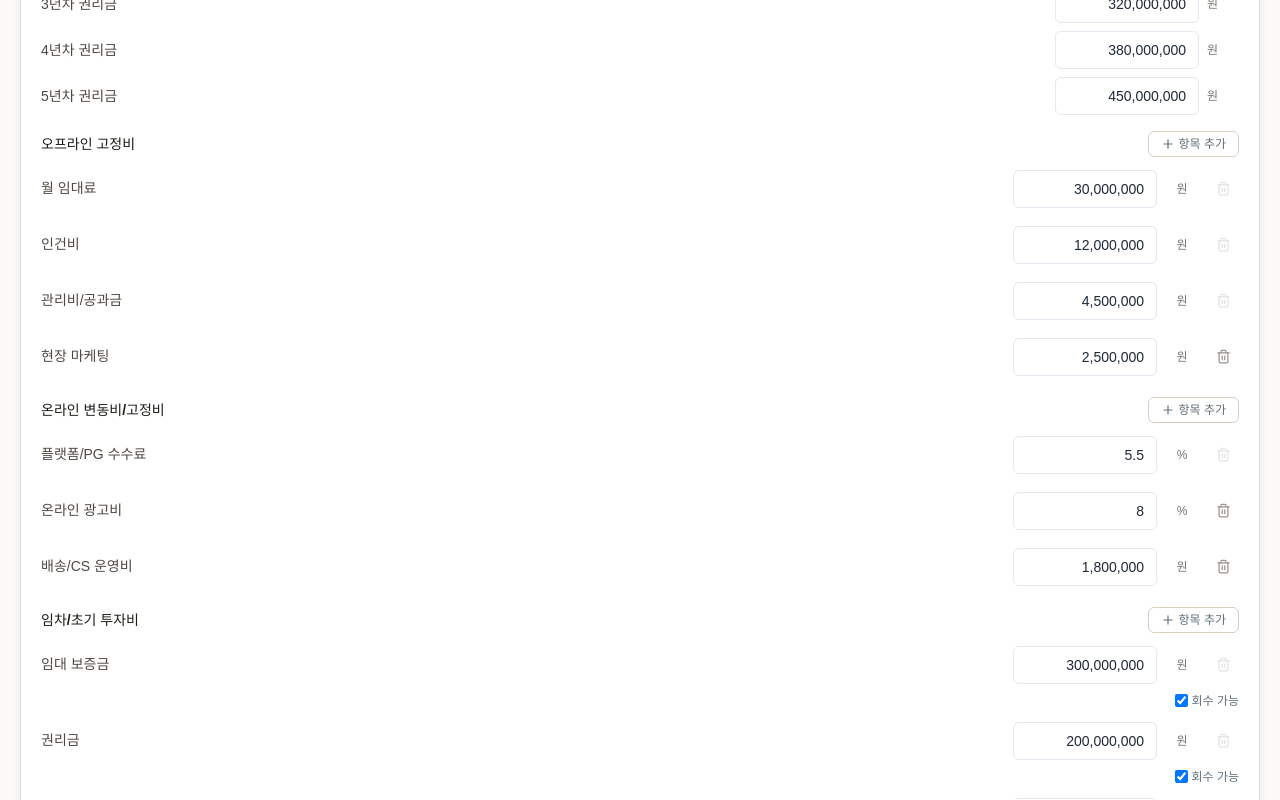
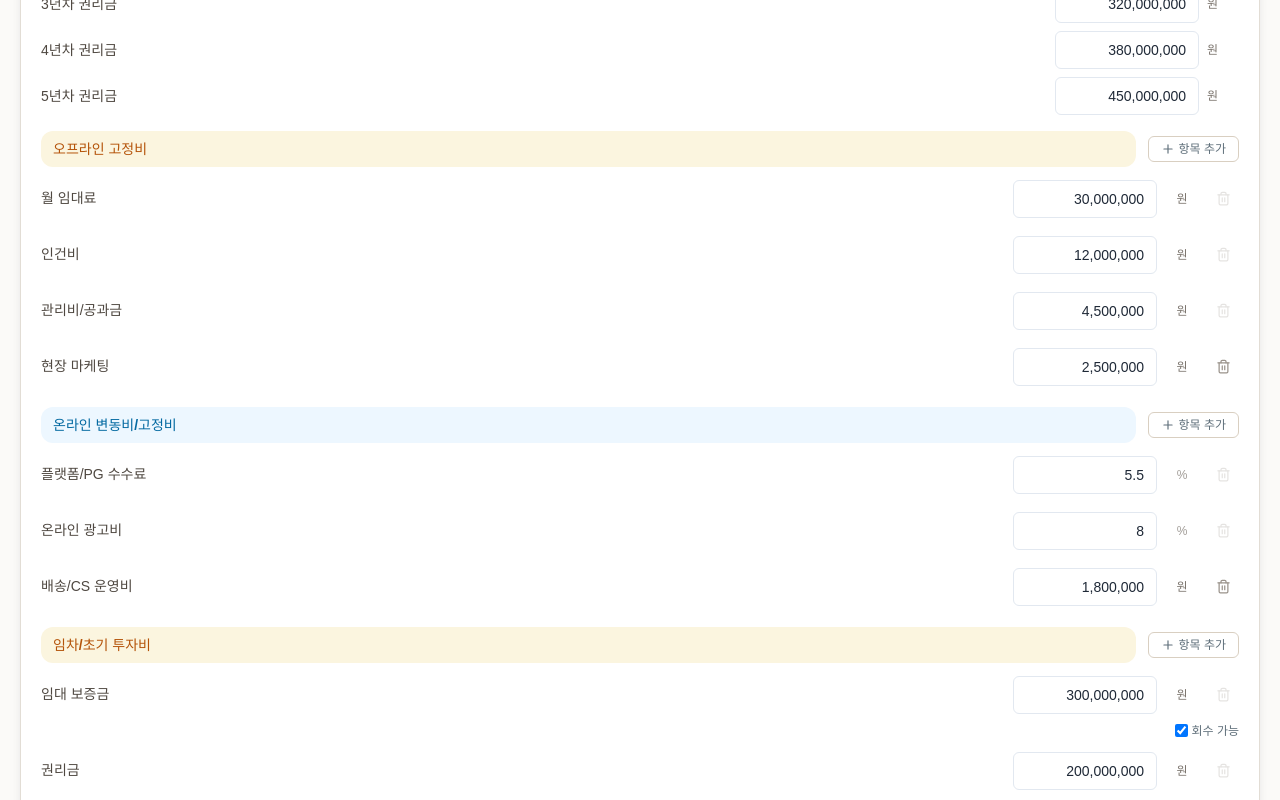
Before and after one commit to gkfls117-star/linkland-bep-calculator, a React (Vite) app: page / in a window 1280 px wide. Shown: the part 1140-1940 px from the top of the page. Built offline with nearby package versions, Linux system fonts and the light colour scheme; no server answers.

Commit message:
오프라인 매출 자동 계산과 투자 회수 반영

```diff
--- a/src/App.tsx
+++ b/src/App.tsx
@@ -1,5 +1,5 @@
 import { useCallback, useEffect, useMemo, useState } from "react"
-import { calculateBep } from "./lib/calc"
+import { calculateBep, withCalculatedOfflineRevenue } from "./lib/calc"
 import { defaultScenario, newId } from "./lib/defaults"
 import { localized, t } from "./lib/i18n"
 import {
@@ -36,7 +36,9 @@ export const App = () => {
   const [scenarios, setScenarios] = useState<readonly Scenario[]>(() => loadScenarios())
   const [stores, setStores] = useState<readonly MarketStore[]>(() => loadMarketStores())
   const [activeScenarioId, setActiveScenarioId] = useState<string>(() => loadScenarios()[0]?.id ?? "default")
-  const [input, setInput] = useState<CalculatorInput>(() => loadScenarios()[0]?.data ?? defaultScenario().data)
+  const [input, setInput] = useState<CalculatorInput>(() =>
+    withCalculatedOfflineRevenue(loadScenarios()[0]?.data ?? defaultScenario().data),
+  )
   const [saveName, setSaveName] = useState(() => loadScenarios()[0]?.name ?? "링크랜드 현재 가정")
   const [highlightedKey, setHighlightedKey] = useState<string | null>(null)
   const [syncState, setSyncState] = useState<SyncState>({
@@ -53,13 +55,15 @@ export const App = () => {
   const activeScenario = scenarios.find((scenario) => scenario.id === activeScenarioId)
 
   const applyScenarios = useCallback((next: readonly Scenario[]): void => {
-    const visible = next.filter((scenario) => !scenario.isDeleted)
+    const visible = next
+      .filter((scenario) => !scenario.isDeleted)
+      .map((scenario) => ({ ...scenario, data: withCalculatedOfflineRevenue(scenario.data) }))
     setScenarios(visible)
     saveScenarios(visible)
     const first = visible[0]
     if (first !== undefined) {
       setActiveScenarioId(first.id)
-      setInput(first.data)
+      setInput(withCalculatedOfflineRevenue(first.data))
       setSaveName(first.name)
     }
   }, [])
@@ -89,7 +93,7 @@ export const App = () => {
 
   const selectScenario = (scenario: Scenario): void => {
     setActiveScenarioId(scenario.id)
-    setInput(scenario.data)
+    setInput(withCalculatedOfflineRevenue(scenario.data))
     setSaveName(scenario.name)
   }
 
@@ -98,7 +102,7 @@ export const App = () => {
     const scenario: Scenario = {
       id: isNew ? newId("scenario") : activeScenarioId,
       name: saveName.trim().length > 0 ? saveName.trim() : localized("새 시나리오", "新方案", settings.language),
-      data: input,
+      data: withCalculatedOfflineRevenue(input),
       updatedAt: now,
       updatedBy: "browser",
       isDeleted: false,
@@ -188,7 +192,7 @@ export const App = () => {
             input={input}
             language={settings.language}
             highlightedKey={highlightedKey}
-            onChange={setInput}
+            onChange={(next) => setInput(withCalculatedOfflineRevenue(next))}
           />
           <section className="min-w-0 space-y-4">
             <Dashboard
--- a/src/components/Dashboard.tsx
+++ b/src/components/Dashboard.tsx
@@ -74,7 +74,7 @@ export const Dashboard = ({
         <SummaryLine label={localized("합산 매출", "合计销售额", language)} value={formatMoney(input.offlineMonthlyRevenue + input.onlineMonthlyRevenue, currency, exchangeRate)} tip={localized("오프라인 + 온라인 매출", "线下 + 线上销售额", language)} onTip={(active) => onHighlight(active ? "offlineMonthlyRevenue" : null)} />
         <SummaryLine label={localized("합산 영업이익", "合计营业利润", language)} value={formatMoney(result.combinedMonthlyProfit, currency, exchangeRate)} tip={localized("오프라인 이익 + 온라인 이익", "线下利润 + 线上利润", language)} onTip={(active) => onHighlight(active ? "onlineMonthlyRevenue" : null)} />
         <SummaryLine label={t("initialCash", language)} value={formatMoney(result.initialCash, currency, exchangeRate)} tip={localized("초기 투자비 전체 합계", "初始投资总额", language)} onTip={(active) => onHighlight(active ? "transferPremiumYear3" : null)} />
-        <SummaryLine label={t("payback", language)} value={formatMonths(result.paybackMonths, language)} tip={localized("초기 필요 현금 ÷ 합산 월 영업이익", "初始现金 ÷ 合计月营业利润", language)} onTip={(active) => onHighlight(active ? "offlineMarginRate" : null)} />
+        <SummaryLine label={t("payback", language)} value={formatMonths(result.paybackMonths, language)} tip={localized("순투자금(초기 현금 - 회수 가능 투자비) ÷ 합산 월 영업이익", "净投资额（初始现金 - 可回收投资）÷ 合计月营业利润", language)} onTip={(active) => onHighlight(active ? "offlineMarginRate" : null)} />
         <p className="mt-4 rounded-xl bg-[#f8f7f3] p-3 text-xs leading-relaxed text-[#5f6f7a]">
           {input.judgmentMemo}
         </p>
--- a/src/components/DynamicItemEditor.tsx
+++ b/src/components/DynamicItemEditor.tsx
@@ -30,6 +30,7 @@ export const DynamicItemEditor = ({
   }
 
   const updateType = (item: DynamicItem, type: DynamicItem["type"]): void => {
+    if (isLockedOnlineRateItem(section, item)) return
     update(item.id, { type, unit: type === "rate" ? "%" : localized("원", "元", language) })
     setOpenTypeItemId(null)
   }
@@ -43,8 +44,8 @@ export const DynamicItemEditor = ({
 
   return (
     <div className="space-y-2">
-      <div className="flex items-center justify-between">
-        <h3 className="text-sm font-black text-[#1f1b16]">{title}</h3>
+      <div className="grid grid-cols-[minmax(0,1fr)_auto] items-center gap-3">
+        <h3 className={sectionTitleClass(section)}>{title}</h3>
         <button
           type="button"
           className="inline-flex items-center gap-1 rounded-md border border-[#d9cfc1] bg-white px-3 py-1 text-xs font-bold text-[#5f6f7a] hover:border-[#4f6f5a]"
@@ -54,9 +55,14 @@ export const DynamicItemEditor = ({
         </button>
       </div>
       <div className="space-y-2">
-        {items.map((item) => (
+        {items.map((item) => {
+          const lockedOnlineRate = isLockedOnlineRateItem(section, item)
+          const itemType = lockedOnlineRate ? "rate" : item.type
+          const itemName = lockedOnlineRate ? lockedOnlineRateName(item.id, language) : null
+          return (
           <div key={item.id} className="space-y-1">
             <div className="grid min-w-0 grid-cols-[minmax(0,1fr)_144px_34px_32px] items-center gap-2 rounded-md py-1 text-sm text-[#4f4841] transition-colors hover:bg-[#faf8f3]">
+              {itemName === null ? (
                 <EditableText
                   ariaLabel={localized("항목명 수정", "编辑项目名", language)}
                   className="min-w-0 whitespace-normal pr-2 leading-relaxed"
@@ -67,22 +73,28 @@ export const DynamicItemEditor = ({
                     update(item.id, language === "zh" ? { nameZh: value } : { nameKo: value })
                   }
                 />
+              ) : (
+                <span className="min-w-0 whitespace-normal pr-2 text-sm leading-relaxed text-[#4f4841]">
+                  {itemName}
+                </span>
+              )}
               <FormattedNumberInput
                 className="w-full"
-                decimals={item.type === "rate" ? 2 : 0}
+                decimals={itemType === "rate" ? 2 : 0}
                 value={item.value}
                 onChange={(value) => update(item.id, { value })}
               />
               <UnitTypeButton
-                item={item}
+                itemType={itemType}
                 language={language}
+                disabled={lockedOnlineRate}
                 open={openTypeItemId === item.id}
                 onToggle={() => setOpenTypeItemId(openTypeItemId === item.id ? null : item.id)}
                 onSelect={(type) => updateType(item, type)}
               />
               <button
                 type="button"
-                disabled={!item.removable}
+                disabled={!item.removable || lockedOnlineRate}
                 onClick={() => onChange(items.filter((candidate) => candidate.id !== item.id))}
                 className="inline-flex h-8 w-8 items-center justify-center rounded-md border border-transparent bg-transparent text-[#9a938b] hover:border-[#c65d3b] hover:bg-white hover:text-[#c65d3b] disabled:cursor-not-allowed disabled:opacity-25"
               >
@@ -102,30 +114,33 @@ export const DynamicItemEditor = ({
               </div>
             )}
           </div>
-        ))}
+          )
+        })}
       </div>
     </div>
   )
 }
 
 type UnitTypeButtonProps = {
-  readonly item: DynamicItem
+  readonly itemType: DynamicItem["type"]
   readonly language: Language
+  readonly disabled: boolean
   readonly open: boolean
   readonly onToggle: () => void
   readonly onSelect: (type: DynamicItem["type"]) => void
 }
 
-const UnitTypeButton = ({ item, language, open, onToggle, onSelect }: UnitTypeButtonProps) => (
+const UnitTypeButton = ({ itemType, language, disabled, open, onToggle, onSelect }: UnitTypeButtonProps) => (
   <div className="relative">
     <button
       type="button"
-      className="h-10 w-full rounded-md border border-transparent bg-transparent text-center text-xs text-[#7b746d] hover:border-slate-200 hover:bg-white"
+      disabled={disabled}
+      className="h-10 w-full rounded-md border border-transparent bg-transparent text-center text-xs text-[#7b746d] hover:border-slate-200 hover:bg-white disabled:cursor-not-allowed disabled:opacity-70"
       onClick={onToggle}
     >
-      {item.type === "rate" ? "%" : localized("원", "元", language)}
+      {itemType === "rate" ? "%" : localized("원", "元", language)}
     </button>
-    {open && (
+    {open && !disabled && (
       <div className="absolute right-0 top-11 z-30 w-24 rounded-md border border-slate-200 bg-white p-1 shadow-lg">
         <button
           type="button"
@@ -145,3 +160,16 @@ const UnitTypeButton = ({ item, language, open, onToggle, onSelect }: UnitTypeBu
     )}
   </div>
 )
+
+const sectionTitleClass = (section: ExpenseSection): string => {
+  const color = section === "onlineCosts" ? "bg-[#edf7ff] text-[#0369a1]" : "bg-[#fbf5df] text-[#b45309]"
+  return `rounded-xl px-3 py-2 text-sm font-black ${color}`
+}
+
+const isLockedOnlineRateItem = (section: ExpenseSection, item: DynamicItem): boolean =>
+  section === "onlineCosts" && (item.id === "online_platform" || item.id === "online_ads")
+
+const lockedOnlineRateName = (itemId: string, language: Language): string =>
+  itemId === "online_platform"
+    ? localized("플랫폼/PG 수수료", "平台/支付手续费", language)
+    : localized("온라인 광고비", "线上广告费", language)
--- a/src/lib/calc.ts
+++ b/src/lib/calc.ts
@@ -10,12 +10,27 @@ import type { MarketMetrics, MarketStore } from "../types/market"
 
 const percent = (value: number): number => value / 100
 
+const lockedOnlineRateItemIds = new Set(["online_platform", "online_ads"])
+
+export const calculateOfflineMonthlyRevenue = (input: CalculatorInput): number =>
+  input.monthlyVisitors * percent(input.conversionRate) * input.avgOrderValue
+
+export const withCalculatedOfflineRevenue = (input: CalculatorInput): CalculatorInput => ({
+  ...input,
+  offlineMonthlyRevenue: calculateOfflineMonthlyRevenue(input),
+})
+
+const effectiveItemType = (item: DynamicItem, section: ExpenseSection): DynamicItem["type"] => {
+  if (section === "onlineCosts" && lockedOnlineRateItemIds.has(item.id)) return "rate"
+  return item.type
+}
+
 const itemCost = (
   item: DynamicItem,
   section: ExpenseSection,
   input: CalculatorInput,
 ): number => {
-  if (item.type === "amount") return item.value
+  if (effectiveItemType(item, section) === "amount") return item.value
   if (section === "onlineCosts") return input.onlineMonthlyRevenue * percent(item.value)
   if (section === "offlineFixed") return input.offlineMonthlyRevenue * percent(item.value)
   return input.offlineMonthlyRevenue * percent(item.value)
@@ -28,15 +43,16 @@ export const sumSection = (
 ): number => items.reduce((total, item) => total + itemCost(item, section, input), 0)
 
 export const calculateTotals = (input: CalculatorInput): SectionTotals => {
-  const initialCash = sumSection(input.investment, "investment", input)
-  const recoverableInvestment = input.investment.reduce(
-    (total, item) => total + (item.recoverable === true ? itemCost(item, "investment", input) : 0),
+  const calculatedInput = withCalculatedOfflineRevenue(input)
+  const initialCash = sumSection(calculatedInput.investment, "investment", calculatedInput)
+  const recoverableInvestment = calculatedInput.investment.reduce(
+    (total, item) => total + (item.recoverable === true ? itemCost(item, "investment", calculatedInput) : 0),
     0,
   )
 
   return {
-    offlineFixedMonthly: sumSection(input.offlineFixed, "offlineFixed", input),
-    onlineMonthlyCost: sumSection(input.onlineCosts, "onlineCosts", input),
+    offlineFixedMonthly: sumSection(calculatedInput.offlineFixed, "offlineFixed", calculatedInput),
+    onlineMonthlyCost: sumSection(calculatedInput.onlineCosts, "onlineCosts", calculatedInput),
     initialCash,
     recoverableInvestment,
     nonRecoverableInvestment: initialCash - recoverableInvestment,
@@ -44,20 +60,21 @@ export const calculateTotals = (input: CalculatorInput): SectionTotals => {
 }
 
 export const calculateBep = (input: CalculatorInput): CalculatorResult => {
-  const totals = calculateTotals(input)
-  const offlineContribution = input.offlineMonthlyRevenue * percent(input.offlineMarginRate)
-  const onlineContribution = input.onlineMonthlyRevenue * percent(input.onlineMarginRate)
+  const calculatedInput = withCalculatedOfflineRevenue(input)
+  const totals = calculateTotals(calculatedInput)
+  const offlineContribution = calculatedInput.offlineMonthlyRevenue * percent(calculatedInput.offlineMarginRate)
+  const onlineContribution = calculatedInput.onlineMonthlyRevenue * percent(calculatedInput.onlineMarginRate)
   const offlineNetProfit = offlineContribution - totals.offlineFixedMonthly
   const onlineNetProfit = onlineContribution - totals.onlineMonthlyCost
   const combinedMonthlyProfit = offlineNetProfit + onlineNetProfit
   const offlineBepRevenue =
-    input.offlineMarginRate > 0 ? totals.offlineFixedMonthly / percent(input.offlineMarginRate) : 0
+    calculatedInput.offlineMarginRate > 0 ? totals.offlineFixedMonthly / percent(calculatedInput.offlineMarginRate) : 0
   const offlineBepVisitors =
-    input.avgOrderValue > 0 && input.conversionRate > 0
-      ? offlineBepRevenue / input.avgOrderValue / percent(input.conversionRate)
+    calculatedInput.avgOrderValue > 0 && calculatedInput.conversionRate > 0
+      ? offlineBepRevenue / calculatedInput.avgOrderValue / percent(calculatedInput.conversionRate)
       : 0
   const paybackMonths =
-    combinedMonthlyProfit > 0 ? totals.initialCash / combinedMonthlyProfit : null
+    combinedMonthlyProfit > 0 ? totals.nonRecoverableInvestment / combinedMonthlyProfit : null
 
   return {
     offlineContribution,
@@ -72,7 +89,7 @@ export const calculateBep = (input: CalculatorInput): CalculatorResult => {
     offlineBepRevenue,
     offlineBepVisitors,
     riskLevel: riskLevel(combinedMonthlyProfit, paybackMonths),
-    transferRecovery: transferRecovery(input, combinedMonthlyProfit, totals.initialCash),
+    transferRecovery: transferRecovery(calculatedInput, combinedMonthlyProfit, totals.nonRecoverableInvestment),
     totals,
   }
 }
--- a/src/lib/normalize.ts
+++ b/src/lib/normalize.ts
@@ -2,6 +2,7 @@ import { z } from "zod"
 import type { CalculatorInput } from "../types/calculator"
 import type { MarketStore } from "../types/market"
 import type { Scenario, ScenarioRow } from "../types/scenario"
+import { withCalculatedOfflineRevenue } from "./calc"
 import { defaultInput } from "./defaults"
 
 const itemSchema = z.object({
@@ -61,8 +62,8 @@ const marketStoreSchema = z.object({
 
 export const normalizeInput = (value: unknown): CalculatorInput => {
   const parsed = inputSchema.safeParse(value)
-  if (parsed.success) return parsed.data
-  return defaultInput
+  if (parsed.success) return withCalculatedOfflineRevenue(parsed.data)
+  return withCalculatedOfflineRevenue(defaultInput)
 }
 
 export const normalizeScenarioRows = (value: unknown): readonly Scenario[] => {
```
Also changed, not shown: src/components/FormattedNumberInput.tsx (+7 -1 lines), src/components/InputPanel.tsx (+8 -3 lines), src/components/ScenarioQuick.tsx (+5 -4 lines), 1 other file (tests, documents, lock files or other folders). Lines whose indentation alone changed are shown as unchanged.
